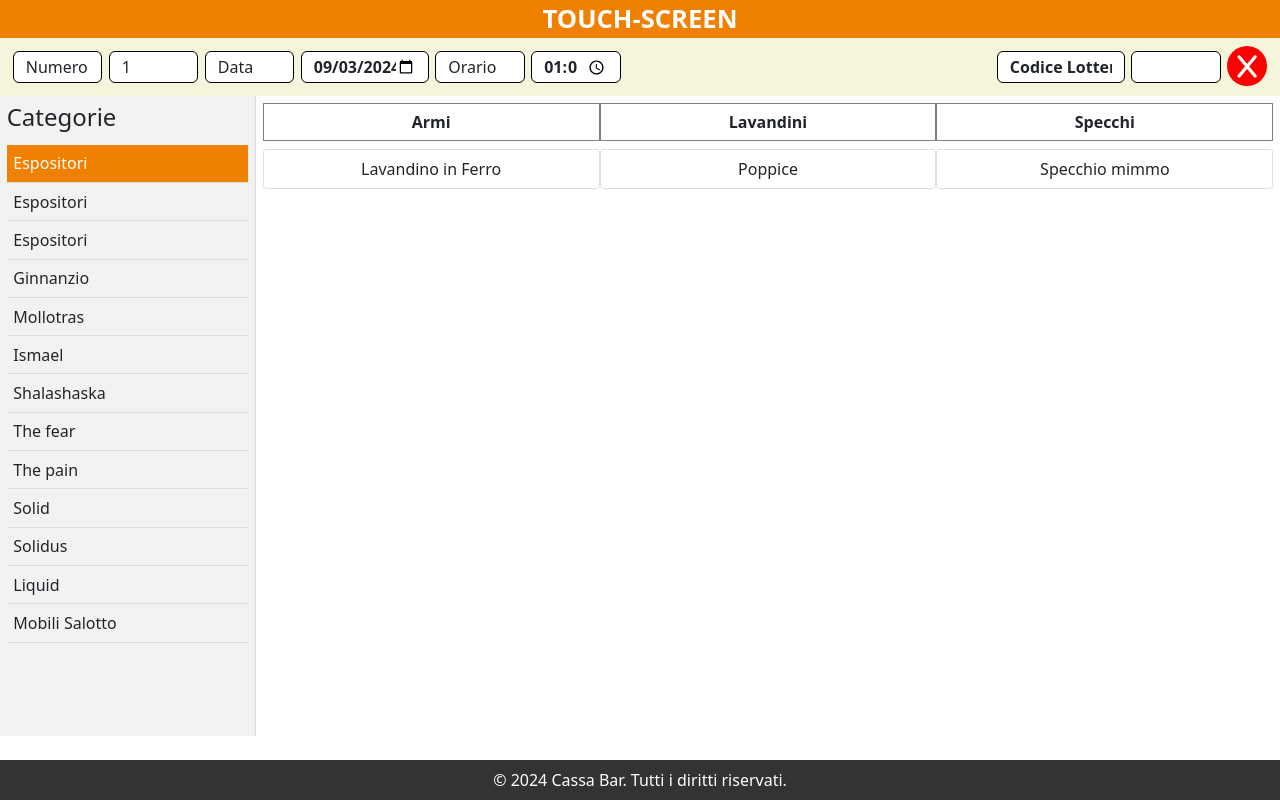
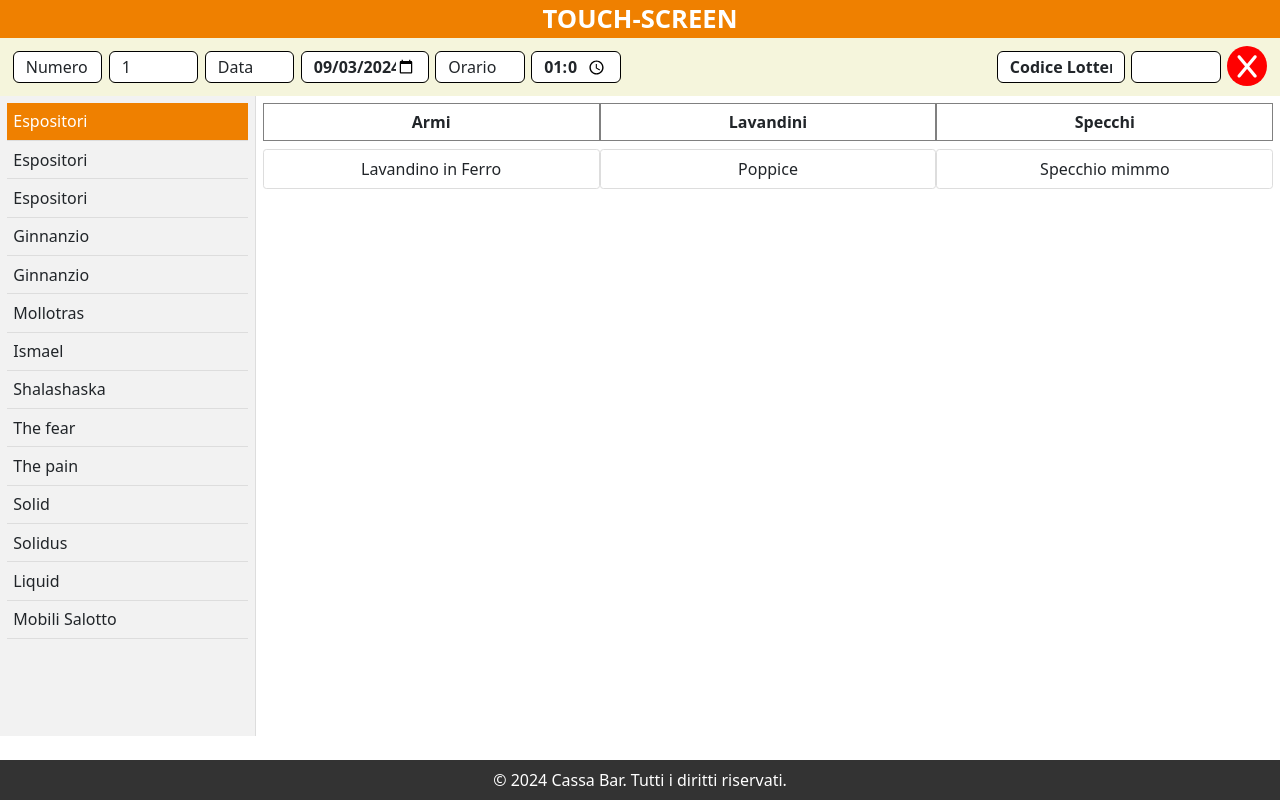
Before and after one commit to alessandropanico/CassaPassaparola, an Angular app: page /touchscreen in a window 1280 px wide. Built offline with nearby package versions, Linux system fonts and the light colour scheme.

Commit message:
css migliorato

```diff
--- a/src/app/pagine/vendita/touch-screen/touch-screen.component.html
+++ b/src/app/pagine/vendita/touch-screen/touch-screen.component.html
@@ -38,7 +38,7 @@
 <div class="layout-container">
   <!-- Pannello delle Categorie a Sinistra -->
   <div class="sidebar">
-    <h3>Categorie</h3>
+    <!-- <h3>Categorie</h3> -->
     <ul>
       <li
         *ngFor="let categoria of categorie"
--- a/src/app/pagine/vendita/touch-screen/touch-screen.component.ts
+++ b/src/app/pagine/vendita/touch-screen/touch-screen.component.ts
@@ -100,6 +100,14 @@ export class TouchScreenComponent implements OnInit {
       ],
     },
     {
+      nome: 'Ginnanzio',
+      articoli: [
+        { nome: 'Lavandino in Ferro2', tipologia: 'Giochi' },
+        { nome: 'La nasita di Alberto', tipologia: 'Giochi' },
+        { nome: 'Specchio Grande', tipologia: 'Specchi' },
+      ],
+    },
+    {
       nome: 'Mollotras',
       articoli: [
         { nome: 'Lavanda in Ferro', tipologia: 'Lavanda' },
```
